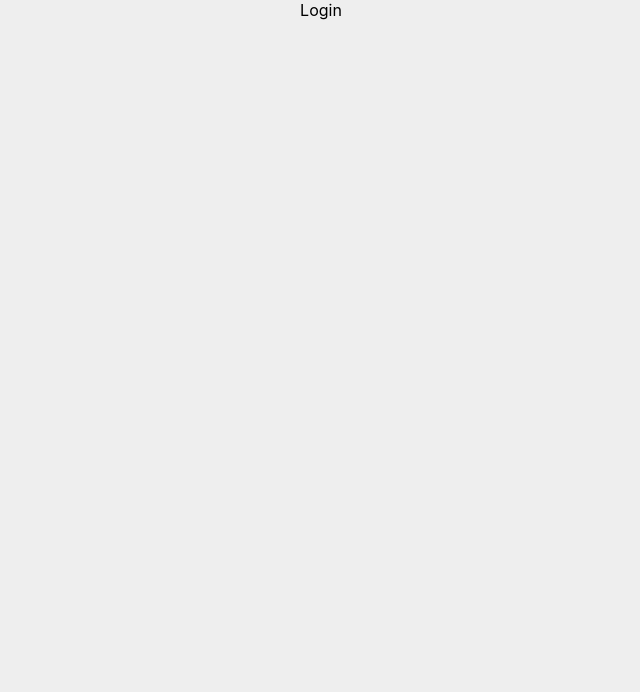
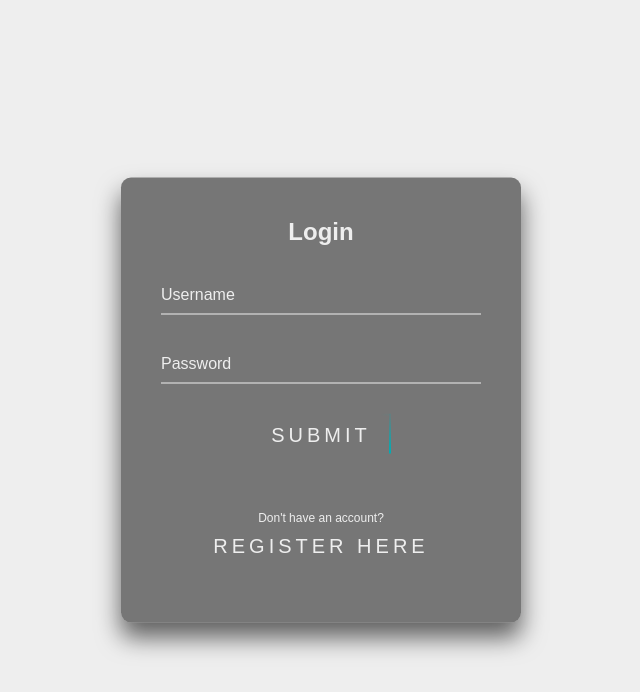
Before and after one commit to omnistudy-ai/omnistudy-test, a React (Create React App) app in the folder client/: page /login in a window 1280 px wide. Shown: the top 692 px of the page, without its empty margins (319-959 px from the left). Built offline with nearby package versions, Linux system fonts and the light colour scheme.

Commit message:
Login/Reg UI no DB

```diff
--- a/client/src/web/components/auth/Login.css
+++ b/client/src/web/components/auth/Login.css
@@ -0,0 +1,178 @@
+html {
+    height: 100%;
+  }
+  body {
+    margin:0;
+    padding:0;
+    font-family: sans-serif;
+  }
+
+  .login-box {
+    position: absolute;
+    top: 50%;
+    left: 50%;
+    width: 400px;
+    padding: 40px;
+    transform: translate(-50%, -50%);
+    background: #222831;
+    box-sizing: border-box;
+    box-shadow: 0 15px 25px rgba(0,0,0,.6);
+    border-radius: 10px;
+  }
+
+  .login-box h2 {
+    margin: 0 0 30px;
+    padding: 0;
+    color: #EEEEEE;
+    text-align: center;
+  }
+
+  .login-box .user-box {
+    position: relative;
+  }
+
+  .login-box .user-box input {
+    width: 100%;
+    padding: 10px 0;
+    font-size: 16px;
+    color: #EEEEEE;
+    margin-bottom: 30px;
+    border: none;
+    border-bottom: 1px solid #EEEEEE;
+    outline: none;
+    background: transparent;
+  }
+  .login-box .user-box label {
+    position: absolute;
+    top:0;
+    left: 0;
+    padding: 10px 0;
+    font-size: 16px;
+    color: #EEEEEE;
+    pointer-events: none;
+    transition: .5s;
+  }
+
+  .login-box .user-box input:focus ~ label,
+  .login-box .user-box input:valid ~ label {
+    top: -20px;
+    left: 0;
+    color: #00ADB5;
+    font-size: 12px;
+  }
+
+  .login-box form a {
+    position: relative;
+    display: inline-block;
+    padding: 10px 20px;
+    color: #00ADB5;
+    font-size: 20px;
+    text-decoration: none;
+    text-transform: uppercase;
+    overflow: hidden;
+    transition: .5s;
+    letter-spacing: 4px
+  }
+
+  .login-box a:hover {
+    background: #00ADB5;
+    color: #EEEEEE;
+    border-radius: 5px;
+    box-shadow: 0 0 5px #00ADB5,
+                0 0 25px #00ADB5,
+                0 0 50px #00ADB5,
+                0 0 100px #00ADB5;
+  }
+
+  .login-box a span {
+    position: absolute;
+    display: block;
+  }
+    .login-box a span:nth-child(1) {
+    top: 0;
+    left: -100%;
+    width: 100%;
+    height: 2px;
+    background: linear-gradient(90deg, transparent, #00ADB5);
+    animation: btn-anim1 1s linear infinite;
+  }
+
+  @keyframes btn-anim1 {
+    0% {
+      left: -100%;
+    }
+    50%,100% {
+      left: 100%;
+    }
+  }
+
+  .login-box a span:nth-child(2) {
+    top: -100%;
+    right: 0;
+    width: 2px;
+    height: 100%;
+    background: linear-gradient(180deg, transparent, #00ADB5);
+    animation: btn-anim2 1s linear infinite;
+    animation-delay: .25s
+  }
+
+  @keyframes btn-anim2 {
+    0% {
+      top: -100%;
+    }
+    50%,100% {
+      top: 100%;
+    }
+  }
+
+  .login-box a span:nth-child(3) {
+    bottom: 0;
+    right: -100%;
+    width: 100%;
+    height: 2px;
+    background: linear-gradient(270deg, transparent, #00ADB5);
+    animation: btn-anim3 1s linear infinite;
+    animation-delay: .5s
+  }
+
+  @keyframes btn-anim3 {
+    0% {
+      right: -100%;
+    }
+    50%,100% {
+      right: 100%;
+    }
+  }
+
+  .login-box a span:nth-child(4) {
+    bottom: -100%;
+    left: 0;
+    width: 2px;
+    height: 100%;
+    background: linear-gradient(360deg, transparent, #00ADB5);
+    animation: btn-anim4 1s linear infinite;
+    animation-delay: .75s
+  }
+
+  @keyframes btn-anim4 {
+    0% {
+      bottom: -100%;
+    }
+    50%,100% {
+      bottom: 100%;
+    }
+  }
+
+
+  .register-link {
+    margin-top: 50px;
+    text-align: center;
+    color: #EEEEEE;
+    font-size: 12px;
+  }
+
+  .register-link a {
+    color: #00ADB5;
+    text-decoration: none;
+    transition: 0.3s;
+  }
--- a/client/src/web/components/auth/Login.tsx
+++ b/client/src/web/components/auth/Login.tsx
@@ -1,9 +1,31 @@
 import "./Login.css";
 
 export default function Login() {
-    return(
-        <div>
-            Login
-        </div>
-    );
+  return (
+    <div>
+      <div className="login-box">
+        <h2>Login</h2>
+        <form>
+          <div className="user-box">
+            <input type="text" name="" required />
+            <label>Username</label>
+          </div>
+          <div className="user-box">
+            <input type="password" name="" required />
+            <label>Password</label>
+          </div>
+          <a href="#">
+            <span></span>
+            <span></span>
+            <span></span>
+            <span></span>
+            Submit
+          </a>
+          <div className="register-link">
+            <p>Don't have an account? <a href="/register">Register here</a></p>
+          </div>
+        </form>
+      </div>
+    </div>
+  );
 }
--- a/client/src/web/components/auth/Register.css
+++ b/client/src/web/components/auth/Register.css
@@ -0,0 +1,137 @@
+html {
+    height: 100%;
+}
+body {
+    margin:0;
+    padding:0;
+    font-family: sans-serif;
+}
+
+.animated-btn {
+  display: inline-block;
+  padding: 10px 20px;
+  position: relative;
+  overflow: hidden;
+}
+
+.animated-btn span {
+  position: absolute;
+  display: block;
+  content: '';
+}
+
+.animated-btn span:nth-child(1) {
+  top: 0;
+  left: -100%;
+  width: 100%;
+  height: 2px;
+  background: linear-gradient(90deg, transparent, #00ADB5);
+  animation: btn-anim1 1s linear infinite;
+}
+
+.animated-btn span:nth-child(2) {
+  top: -100%;
+  right: 0;
+  width: 2px;
+  height: 100%;
+  background: linear-gradient(180deg, transparent, #00ADB5);
+  animation: btn-anim2 1s linear infinite;
+  animation-delay: .25s;
+}
+
+.animated-btn span:nth-child(3) {
+  bottom: 0;
+  right: -100%;
+  width: 100%;
+  height: 2px;
+  background: linear-gradient(270deg, transparent, #00ADB5);
+  animation: btn-anim3 1s linear infinite;
+  animation-delay: .5s;
+}
+
+.animated-btn span:nth-child(4) {
+  bottom: -100%;
+  left: 0;
+  width: 2px;
+  height: 100%;
+  background: linear-gradient(360deg, transparent, #00ADB5);
+  animation: btn-anim4 1s linear infinite;
+  animation-delay: .75s;
+}
+
+.register-box, .login-box {
+    position: absolute;
+    top: 50%;
+    left: 50%;
+    width: 400px;
+    padding: 40px;
+    transform: translate(-50%, -50%);
+    background: rgba(0,0,0,.5);
+    box-sizing: border-box;
+    box-shadow: 0 15px 25px rgba(0,0,0,.6);
+    border-radius: 10px;
+}
+
+.register-box h2, .login-box h2 {
+    margin: 0 0 30px;
+    padding: 0;
+    color: #EEEEEE;
+    text-align: center;
+}
+
+.register-box .user-box, .login-box .user-box {
+    position: relative;
+}
+
+.register-box .user-box input, .login-box .user-box input {
+    width: 100%;
+    padding: 10px 0;
+    font-size: 16px;
+    color: #EEEEEE;
+    margin-bottom: 30px;
+    border: none;
+    border-bottom: 1px solid #EEEEEE;
+    outline: none;
+    background: transparent;
+}
+.register-box .user-box label, .login-box .user-box label {
+    position: absolute;
+    top:0;
+    left: 0;
+    padding: 10px 0;
+    font-size: 16px;
+    color: #EEEEEE;
+    pointer-events: none;
+    transition: .5s;
+}
+
+.register-box .user-box input:focus ~ label, .login-box .user-box input:focus ~ label,
+.register-box .user-box input:valid ~ label, .login-box .user-box input:valid ~ label {
+    top: -20px;
+    left: 0;
+    color: #00ADB5;
+    font-size: 12px;
+}
+
+.register-box form a, .login-box form a {
+    position: relative;
+    display: inline-block;
+    padding: 10px 20px;
+    color: #EEEEEE;
+    font-size: 20px;
+    text-decoration: none;
+    text-transform: uppercase;
+    overflow: hidden;
+    transition: .5s;
+    letter-spacing: 4px;
+}
+
+.register-box a:hover, .login-box a:hover {
+    background: #00ADB5;
+    color: #EEEEEE;
+    border-radius: 5px;
+    box-shadow: 0 0 5px #00ADB5,
+                0 0 25px #00ADB5,
+                0 0 50px #00ADB5,
+                0 0 100px #00ADB5;
+}
--- a/client/src/web/components/auth/Register.tsx
+++ b/client/src/web/components/auth/Register.tsx
@@ -1,9 +1,43 @@
 import "./Register.css";
+import React, { useState } from 'react';
 
 export default function Register() {
-    return(
+    const [dobFocus, setDobFocus] = useState(false); // Already removed the React. prefix since useState is imported
+
+    return (
         <div>
-            Register
+            <div className="register-box">
+                <h2>Register</h2>
+                <form>
+                    <div className="user-box">
+                        <input type="text" name="firstName" required />
+                        <label>First Name</label>
+                    </div>
+                    <div className="user-box">
+                        <input type="text" name="lastName" required />
+                        <label>Last Name</label>
+                    </div>
+                    <div className="user-box">
+                        <input type="tel" name="phoneNumber" required />
+                        <label>Phone Number</label>
+                    </div>
+                    <div className="user-box">
+                        <input type="email" name="email" required />
+                        <label>Email</label>
+                    </div>
+                    <div className="user-box">
+                        <input type="password" name="password" required />
+                        <label>Password</label>
+                    </div>
+                    <a href="#" className="animated-btn">
+                        <span></span>
+                        <span></span>
+                        <span></span>
+                        <span></span>
+                        Submit
+                    </a>
+                </form>
+            </div>
         </div>
     );
 }
--- a/client/src/web/components/pages/Home.css
+++ b/client/src/web/components/pages/Home.css
@@ -1,40 +1,37 @@
 .homepage {
-    font-family: Arial, sans-serif;
+    font-family: sans-serif;
     padding: 20px;
 }
 
 .navbar {
     display: flex;
     justify-content: space-around;
-    background-color: #00ADB5;
-    padding: 10px 20px; /* Increased padding */
-    font-family: 'Roboto', sans-serif; /* Modern font */
-    border-radius: 5px;
+    background-color: #222831;
+    padding: 10px 20px;
+    font-family: sans-serif;
+    box-sizing: border-box;
+    box-shadow: 0 15px 25px rgba(0,0,0,.6);
+    border-radius: 10px;
 }
 
 .navbar a, .navbar button {
     color: #EEEEEE;
     text-decoration: none;
-    padding: 12px 24px; /* Increased padding */
-    transition: background-color 0.3s; /* Added transition */
+    padding: 12px 24px;
+    transition: all 0.3s;
     border-radius: 5px;
 }
 
-.navbar a:hover {
-    background-color: #393E46;
-    color: #EEEEEE; /* Made the text white on hover for contrast */
+.navbar a:hover, .navbar button:hover {
+    background-color: #00ADB5;
+    color: #EEEEEE;
     border-radius: 5px;
+    box-shadow: 0 0 15px #00ADB5;
 }
 
 .navbar button {
-    background-color: #222831;
+    background-color: #00ADB5;
     border: none;
     border-radius: 5px;
     cursor: pointer;
 }
-
-.navbar button:hover {
-    background-color: #393E46;
-    color: #ffffff;
-    border-radius: 5px;
-}
```
